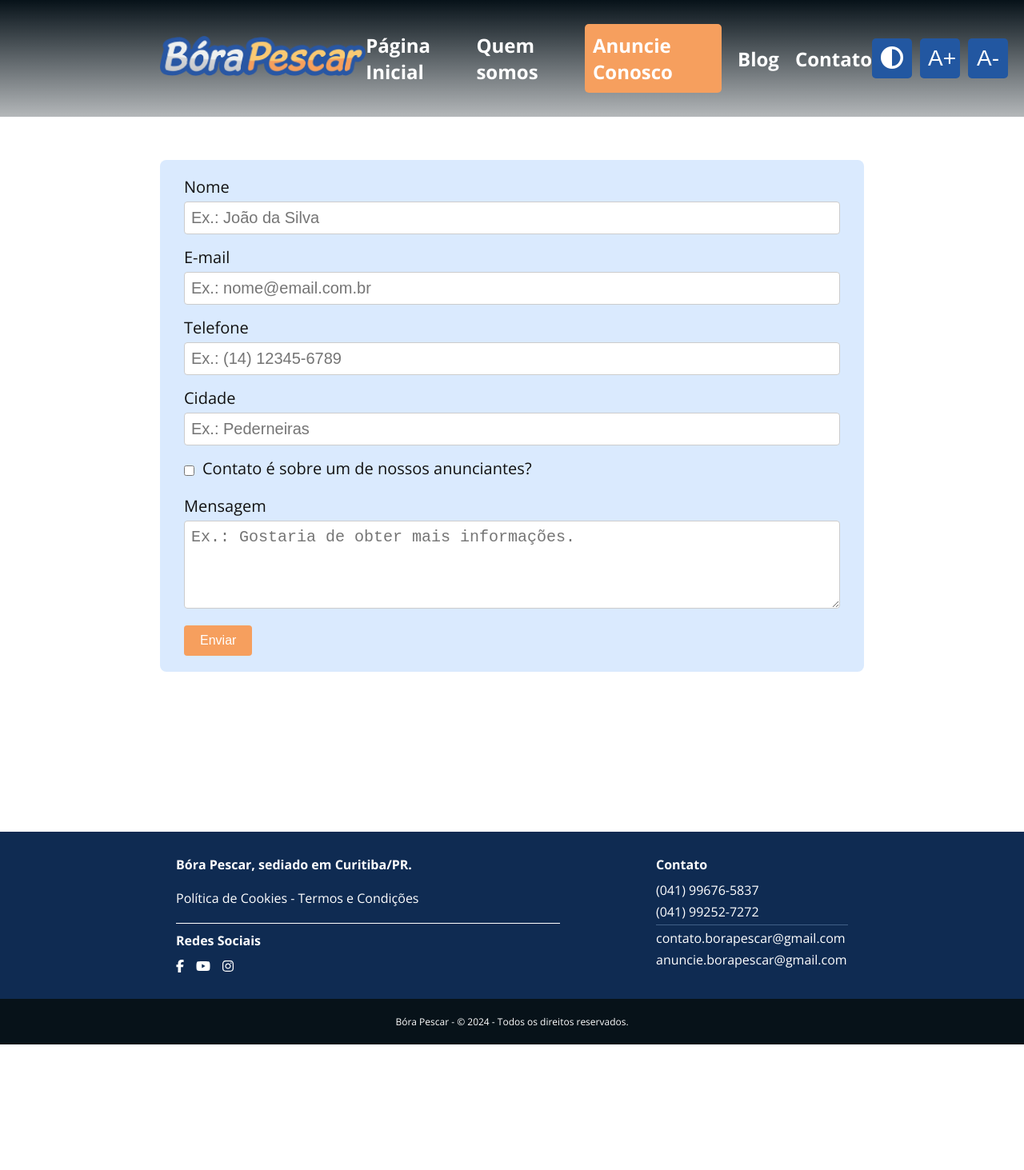
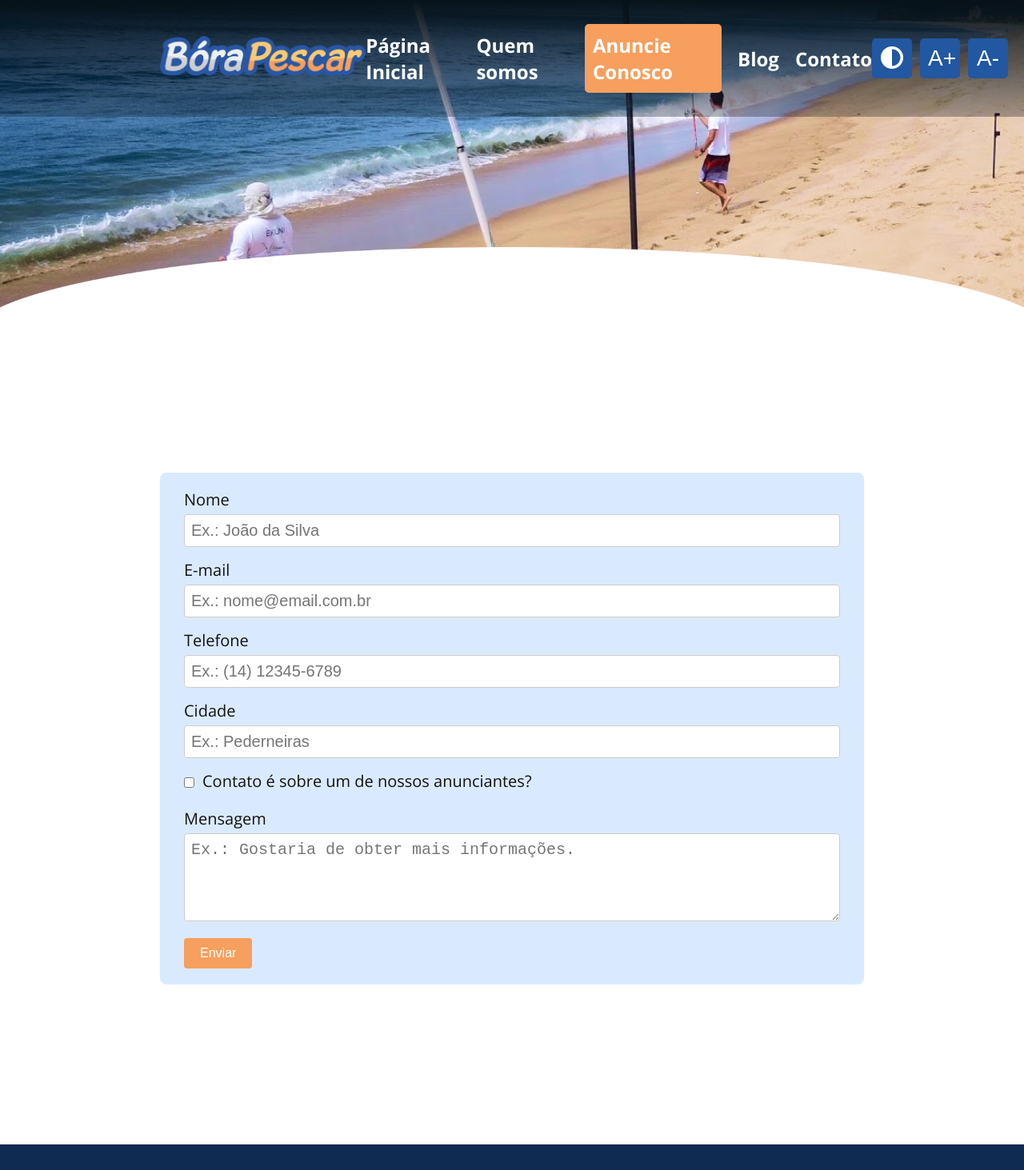
Before and after one commit to marianakaori/bora-pescar-redesign, a React (Vite) app: page /contact in a window 1280 px wide. Shown: the top 1463 px of the page at 80% size. Before the commit the page ends 1306 px from the top, so only its background shows below. Built offline with nearby package versions, Linux system fonts and the light colour scheme; a web font is replaced by a local one.

Commit message:
Imagens de background das duas páginas

```diff
--- a/src/pages/Contact/contact.css
+++ b/src/pages/Contact/contact.css
@@ -1,3 +1,3 @@
-.contact-page-container {
+.contact-container {
     margin: var(--outer-margin);
 }
--- a/src/pages/Contact/contact.jsx
+++ b/src/pages/Contact/contact.jsx
@@ -1,10 +1,14 @@
 import ContactForm from "../../components/ContactForm/contactForm";
+import marPescadoresBackground from '../../assets/mar_pescadores_background_subtract.png'
 import './contact.css';
 
 const Contact = () => {
     return (
-        <div className="contact-page-container">
-            <ContactForm />
+        <div>
+            <img className="img-background" src={marPescadoresBackground} alt="Imagem de dois pescadores com varinhas estendidas na areia que estão olhando para o mar" />
+            <div className="contact-container">
+                <ContactForm />
+            </div>
         </div>
     );
 };
--- a/src/pages/Home/home.css
+++ b/src/pages/Home/home.css
@@ -1,3 +1,7 @@
+.img-background {
+    width: 100%;
+}
+
 .cards-categoria-container {
     display: grid;
     grid-template-columns: repeat(auto-fit, minmax(300px, 1fr));
--- a/src/pages/Home/home.jsx
+++ b/src/pages/Home/home.jsx
@@ -11,7 +11,7 @@ import './home.css';
 const Home = () => {
     return (
         <div>
-            <img src={marBackground} alt="Imagem do mar no pôr do sol, com as cores predominantemente azuis e laranjas" />
+            <img className="img-background" src={marBackground} alt="Imagem do mar no pôr do sol, com as cores predominantemente azuis e laranjas" />
             <div className="search-container">
                 <img src={logo} alt="Logo do Bora Pescar"   className="title-image" />
                 <input type="text" placeholder="Digite sua busca aqui..." className="search-input"/>
```
Also changed, not shown: src/assets/mar_pescadores_background_subtract.png (added).
